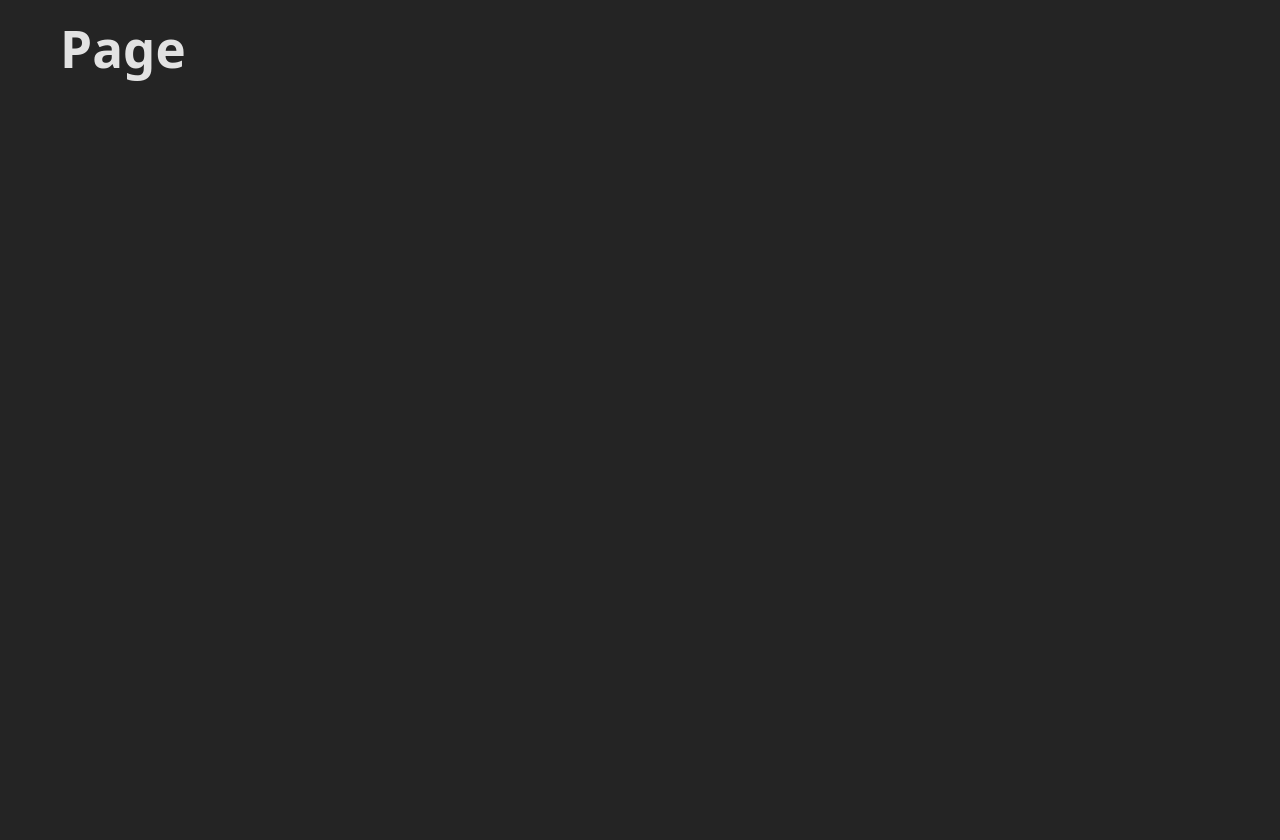
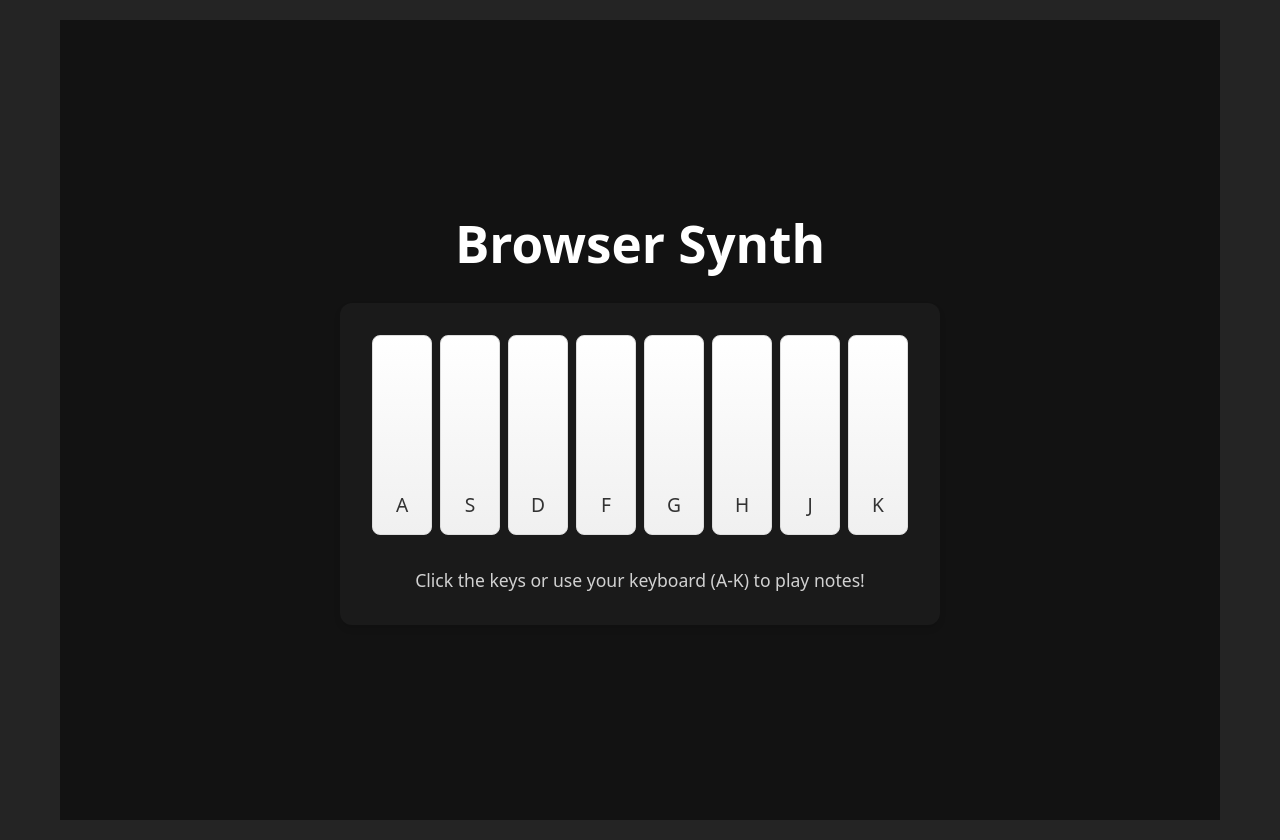
Before and after one commit to brainTrain/icecreams-parlor, a React (Vite) app: page / in a window 1280 px wide. Before the commit the page ends 800 px from the top, so only its background shows below. Built offline with nearby package versions, Linux system fonts and the light colour scheme.

Commit message:
add simple synth

```diff
--- /dev/null
+++ b/src/components/browser-synth.tsx
@@ -0,0 +1,148 @@
+import { useEffect, useRef, useState } from 'react';
+import styled from 'styled-components';
+
+const NOTES = {
+  a: 261.63, // C4
+  s: 293.66, // D4
+  d: 329.63, // E4
+  f: 349.23, // F4
+  g: 392.0, // G4
+  h: 440.0, // A4
+  j: 493.88, // B4
+  k: 523.25, // C5
+};
+
+const SynthContainer = styled.div`
+  display: flex;
+  flex-direction: column;
+  align-items: center;
+  padding: 2rem;
+  background: #1a1a1a;
+  border-radius: 12px;
+  box-shadow: 0 4px 6px rgba(0, 0, 0, 0.1);
+`;
+
+const Keyboard = styled.div`
+  display: flex;
+  gap: 0.5rem;
+  margin-bottom: 2rem;
+`;
+
+const Key = styled.button`
+  width: 60px;
+  height: 200px;
+  background: linear-gradient(to bottom, #ffffff, #f0f0f0);
+  border: 1px solid #ddd;
+  border-radius: 8px;
+  font-size: 1.2rem;
+  color: #333;
+  cursor: pointer;
+  transition: all 0.1s ease;
+  display: flex;
+  align-items: flex-end;
+  justify-content: center;
+  padding-bottom: 1rem;
+
+  &:hover {
+    background: linear-gradient(to bottom, #f0f0f0, #e0e0e0);
+  }
+
+  &:active {
+    transform: translateY(2px);
+    background: linear-gradient(to bottom, #e0e0e0, #d0d0d0);
+  }
+`;
+
+const Instructions = styled.div`
+  color: #ffffff;
+  text-align: center;
+  font-size: 1.1rem;
+  opacity: 0.8;
+`;
+
+export default function BrowserSynth() {
+  const audioContext = useRef<AudioContext | null>(null);
+  const oscillator = useRef<OscillatorNode | null>(null);
+  const gainNode = useRef<GainNode | null>(null);
+  const [isPlaying, setIsPlaying] = useState(false);
+
+  useEffect(() => {
+    // Initialize audio context
+    audioContext.current = new AudioContext();
+    gainNode.current = audioContext.current.createGain();
+    gainNode.current.gain.value = 0.3;
+    gainNode.current.connect(audioContext.current.destination);
+
+    // Cleanup
+    return () => {
+      if (oscillator.current) {
+        oscillator.current.stop();
+      }
+      if (audioContext.current) {
+        audioContext.current.close();
+      }
+    };
+  }, []);
+
+  const startNote = (frequency: number) => {
+    if (!audioContext.current || !gainNode.current) return;
+
+    oscillator.current = audioContext.current.createOscillator();
+    oscillator.current.type = 'sine';
+    oscillator.current.frequency.setValueAtTime(frequency, audioContext.current.currentTime);
+    oscillator.current.connect(gainNode.current);
+    oscillator.current.start();
+    setIsPlaying(true);
+  };
+
+  const stopNote = () => {
+    if (oscillator.current) {
+      oscillator.current.stop();
+      oscillator.current = null;
+      setIsPlaying(false);
+    }
+  };
+
+  useEffect(() => {
+    const handleKeyDown = (e: KeyboardEvent) => {
+      const note = NOTES[e.key.toLowerCase() as keyof typeof NOTES];
+      if (note && !isPlaying) {
+        startNote(note);
+      }
+    };
+
+    const handleKeyUp = (e: KeyboardEvent) => {
+      if (e.key.toLowerCase() in NOTES) {
+        stopNote();
+      }
+    };
+
+    window.addEventListener('keydown', handleKeyDown);
+    window.addEventListener('keyup', handleKeyUp);
+
+    return () => {
+      window.removeEventListener('keydown', handleKeyDown);
+      window.removeEventListener('keyup', handleKeyUp);
+    };
+  }, [isPlaying]);
+
+  return (
+    <SynthContainer>
+      <Keyboard>
+        {Object.entries(NOTES).map(([key, frequency]) => (
+          <Key
+            key={key}
+            onMouseDown={() => startNote(frequency)}
+            onMouseUp={stopNote}
+            onMouseLeave={stopNote}
+          >
+            {key.toUpperCase()}
+          </Key>
+        ))}
+      </Keyboard>
+      <Instructions>
+        <p>Click the keys or use your keyboard (A-K) to play notes!</p>
+      </Instructions>
+    </SynthContainer>
+  );
+}
--- a/src/components/page.tsx
+++ b/src/components/page.tsx
@@ -1,8 +1,27 @@
+import styled from 'styled-components';
+import BrowserSynth from './browser-synth';
+
+const PageContainer = styled.div`
+  min-height: 100vh;
+  display: flex;
+  flex-direction: column;
+  align-items: center;
+  justify-content: center;
+  background: #121212;
+  padding: 2rem;
+`;
+
+const Title = styled.h1`
+  color: #ffffff;
+  margin-bottom: 2rem;
+`;
+
 function Page() {
   return (
-    <div>
-      <h1>Page</h1>
-    </div>
+    <PageContainer>
+      <Title>Browser Synth</Title>
+      <BrowserSynth />
+    </PageContainer>
   );
 }
 
```
